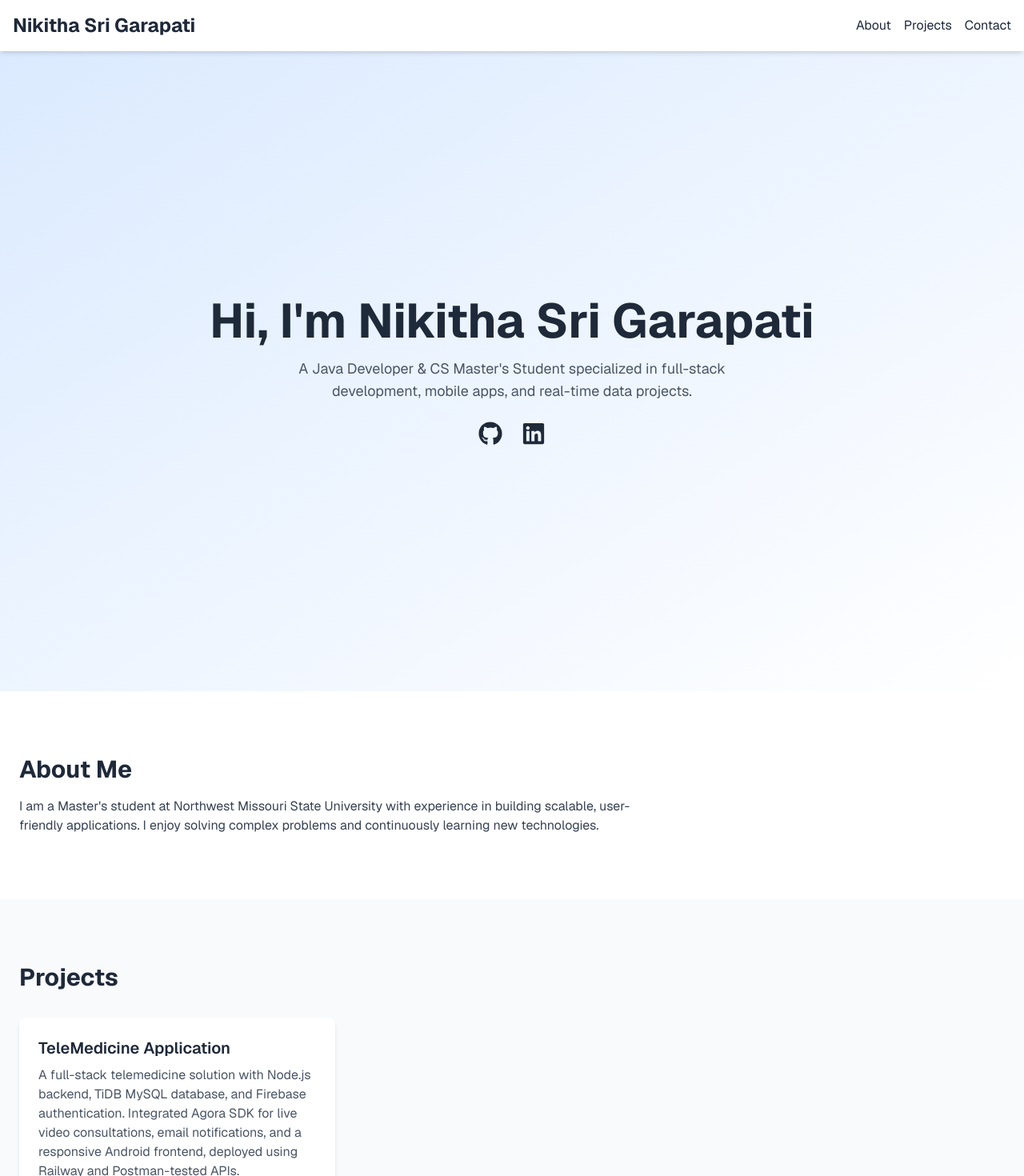
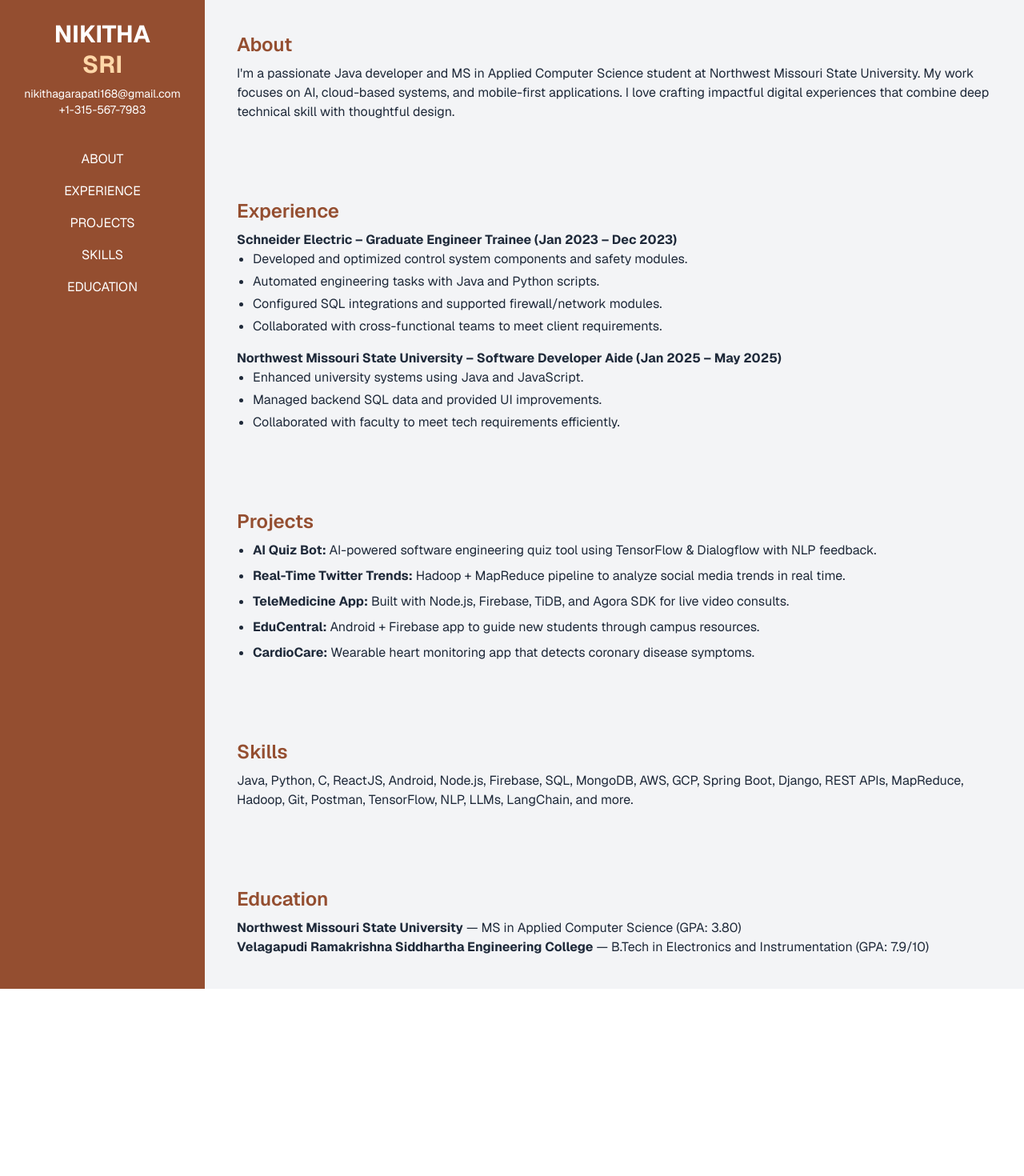
Before and after one commit to nikithasri-168/my-portfolio, a Next.js app: page / in a window 1280 px wide. Shown: the top 1470 px of the page at 80% size. After the commit the page ends 1236 px from the top, so only its background shows below. Built offline with nearby package versions, Linux system fonts and the light colour scheme.

Commit message:
Highlighted the portfolio

```diff
--- a/app/page.tsx
+++ b/app/page.tsx
@@ -1,84 +1,99 @@
 "use client";
 
-import { useEffect } from "react";
-import { motion } from "framer-motion";
-import { FaGithub, FaLinkedin } from "react-icons/fa";
+import React from "react";
+
+const sections = [
+  { id: "about", label: "ABOUT" },
+  { id: "experience", label: "EXPERIENCE" },
+  { id: "projects", label: "PROJECTS" },
+  { id: "skills", label: "SKILLS" },
+  { id: "education", label: "EDUCATION" },
+];
 
 export default function Home() {
-  useEffect(() => {
-    document.title = "Nikitha Sri Garapati | Portfolio";
-  }, []);
+  return (
+    <main className="flex min-h-screen text-gray-800 font-sans bg-gray-100">
+      {/* Sidebar */}
+      <aside className="bg-[#944E30] text-white w-64 min-h-screen p-6 sticky top-0 flex flex-col items-center">
+        <h1 className="text-3xl font-bold text-center leading-tight">
+          NIKITHA <br />
+          <span className="text-orange-200">SRI</span>
+        </h1>
+        <p className="text-sm mt-2 text-center">
+          nikithagarapati168@gmail.com <br /> +1-315-567-7983
+        </p>
 
-  return (
-    <main className="bg-gray-100 min-h-screen text-gray-800 font-sans">
-      {/* Navbar */}
-      <header className="p-4 shadow-md bg-white sticky top-0 z-10">
-        <nav className="container mx-auto flex justify-between items-center">
-          <h1 className="text-2xl font-bold">Nikitha Sri Garapati</h1>
-          <div className="space-x-4">
-            <a href="#about" className="hover:underline">About</a>
-            <a href="#projects" className="hover:underline">Projects</a>
-            <a href="#contact" className="hover:underline">Contact</a>
-          </div>
+        <nav className="mt-10 space-y-4 text-center">
+          {sections.map((section) => (
+            <a
+              key={section.id}
+              href={`#${section.id}`}
+              className="block hover:underline transition"
+            >
+              {section.label}
+            </a>
+          ))}
         </nav>
-      </header>
+      </aside>
 
-      {/* Hero Section */}
-      <section className="h-screen flex flex-col justify-center items-center text-center bg-gradient-to-br from-blue-100 to-white">
-        <motion.h2 className="text-4xl md:text-6xl font-bold" initial={{ opacity: 0 }} animate={{ opacity: 1 }}>
-          Hi, I'm Nikitha Sri Garapati
-        </motion.h2>
-        <motion.p className="mt-4 text-lg text-gray-600 max-w-xl" initial={{ y: 30, opacity: 0 }} animate={{ y: 0, opacity: 1 }}>
-          A Java Developer & CS Master's Student specialized in full-stack development, mobile apps, and real-time data projects.
-        </motion.p>
-        <div className="mt-6 flex space-x-6">
-          <a href="https://github.com/nikithasri-168" target="_blank" rel="noopener noreferrer">
-            <FaGithub size={30} />
-          </a>
-          <a href="https://www.linkedin.com/in/nikithagarapati/" target="_blank" rel="noopener noreferrer">
-            <FaLinkedin size={30} />
-          </a>
-        </div>
-      </section>
+      {/* Content */}
+      <div className="flex-1 p-10 space-y-24 scroll-smooth">
+        {/* About */}
+        <section id="about" className="scroll-mt-24">
+          <h2 className="text-2xl font-semibold text-[#944E30] mb-2">About</h2>
+          <p>
+            I'm a passionate Java developer and MS in Applied Computer Science student at Northwest Missouri State University. My work focuses on AI, cloud-based systems, and mobile-first applications. I love crafting impactful digital experiences that combine deep technical skill with thoughtful design.
+          </p>
+        </section>
 
-      {/* About Section */}
-      <section id="about" className="py-20 bg-white">
-        <div className="container mx-auto px-6">
-          <h3 className="text-3xl font-bold mb-4">About Me</h3>
-          <p className="text-gray-700 max-w-3xl">
-            I am a Master's student at Northwest Missouri State University with experience in building scalable, user-friendly applications. I enjoy solving complex problems and continuously learning new technologies.
+        {/* Experience */}
+        <section id="experience" className="scroll-mt-24">
+          <h2 className="text-2xl font-semibold text-[#944E30] mb-2">Experience</h2>
+          <h3 className="font-bold">Schneider Electric – Graduate Engineer Trainee (Jan 2023 – Dec 2023)</h3>
+          <ul className="list-disc pl-5 space-y-1 mb-4">
+            <li>Developed and optimized control system components and safety modules.</li>
+            <li>Automated engineering tasks with Java and Python scripts.</li>
+            <li>Configured SQL integrations and supported firewall/network modules.</li>
+            <li>Collaborated with cross-functional teams to meet client requirements.</li>
+          </ul>
+
+          <h3 className="font-bold">Northwest Missouri State University – Software Developer Aide (Jan 2025 – May 2025)</h3>
+          <ul className="list-disc pl-5 space-y-1">
+            <li>Enhanced university systems using Java and JavaScript.</li>
+            <li>Managed backend SQL data and provided UI improvements.</li>
+            <li>Collaborated with faculty to meet tech requirements efficiently.</li>
+          </ul>
+        </section>
+
+        {/* Projects */}
+        <section id="projects" className="scroll-mt-24">
+          <h2 className="text-2xl font-semibold text-[#944E30] mb-2">Projects</h2>
+          <ul className="list-disc pl-5 space-y-2">
+            <li><strong>AI Quiz Bot:</strong> AI-powered software engineering quiz tool using TensorFlow & Dialogflow with NLP feedback.</li>
+            <li><strong>Real-Time Twitter Trends:</strong> Hadoop + MapReduce pipeline to analyze social media trends in real time.</li>
+            <li><strong>TeleMedicine App:</strong> Built with Node.js, Firebase, TiDB, and Agora SDK for live video consults.</li>
+            <li><strong>EduCentral:</strong> Android + Firebase app to guide new students through campus resources.</li>
+            <li><strong>CardioCare:</strong> Wearable heart monitoring app that detects coronary disease symptoms.</li>
+          </ul>
+        </section>
+
+        {/* Skills */}
+        <section id="skills" className="scroll-mt-24">
+          <h2 className="text-2xl font-semibold text-[#944E30] mb-2">Skills</h2>
+          <p>
+            Java, Python, C, ReactJS, Android, Node.js, Firebase, SQL, MongoDB, AWS, GCP, Spring Boot, Django, REST APIs, MapReduce, Hadoop, Git, Postman, TensorFlow, NLP, LLMs, LangChain, and more.
           </p>
-        </div>
-      </section>
+        </section>
 
-      {/* Projects Section */}
-      <section id="projects" className="py-20 bg-gray-50">
-        <div className="container mx-auto px-6">
-          <h3 className="text-3xl font-bold mb-8">Projects</h3>
-          <div className="grid gap-6 md:grid-cols-2 lg:grid-cols-3">
-            <div className="bg-white p-6 rounded-lg shadow-md">
-              <h4 className="text-xl font-semibold mb-2">TeleMedicine Application</h4>
-              <p className="text-gray-600 mb-4">A full-stack telemedicine solution with Node.js backend, TiDB MySQL database, and Firebase authentication. Integrated Agora SDK for live video consultations, email notifications, and a responsive Android frontend, deployed using Railway and Postman-tested APIs.</p>
-            </div>
-          </div>
-        </div>
-      </section>
-
-      {/* Contact Section */}
-      <section id="contact" className="py-20 bg-white">
-        <div className="container mx-auto px-6">
-          <h3 className="text-3xl font-bold mb-4">Contact</h3>
-          <p className="text-gray-700 mb-6">Feel free to reach out for collaborations or just a friendly hello 👋</p>
-          <a href="mailto:youremail@example.com" className="inline-block bg-blue-500 text-white px-6 py-2 rounded-full hover:bg-blue-600">
-            Say Hello
-          </a>
-        </div>
-      </section>
-
-      {/* Footer */}
-      <footer className="text-center py-6 bg-gray-200">
-        <p className="text-sm text-gray-600">&copy; {new Date().getFullYear()} Your Name. All rights reserved.</p>
-      </footer>
+        {/* Education */}
+        <section id="education" className="scroll-mt-24">
+          <h2 className="text-2xl font-semibold text-[#944E30] mb-2">Education</h2>
+          <p>
+            <strong>Northwest Missouri State University</strong> — MS in Applied Computer Science (GPA: 3.80) <br />
+            <strong>Velagapudi Ramakrishna Siddhartha Engineering College</strong> — B.Tech in Electronics and Instrumentation (GPA: 7.9/10)
+          </p>
+        </section>
+      </div>
     </main>
   );
 }
```
